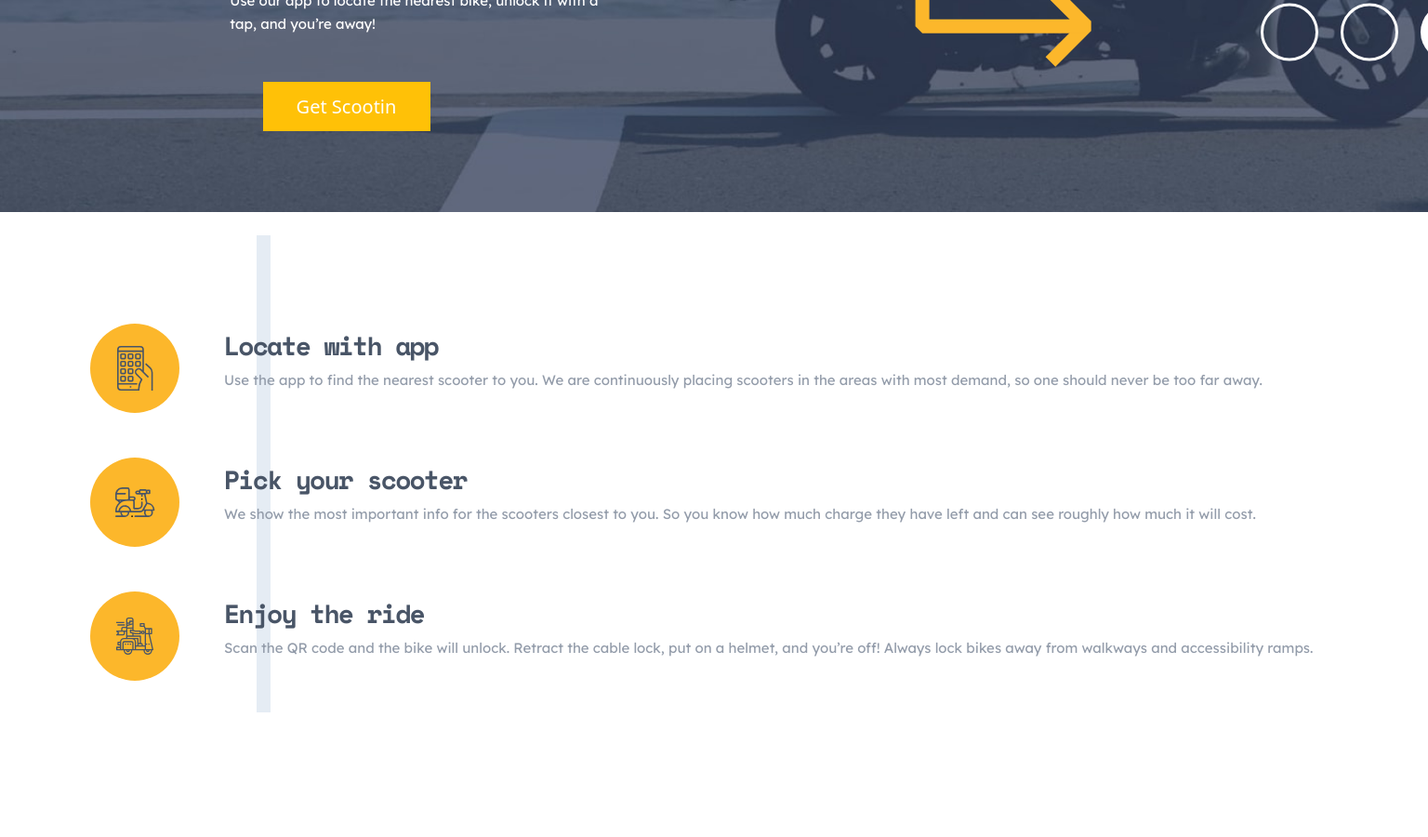
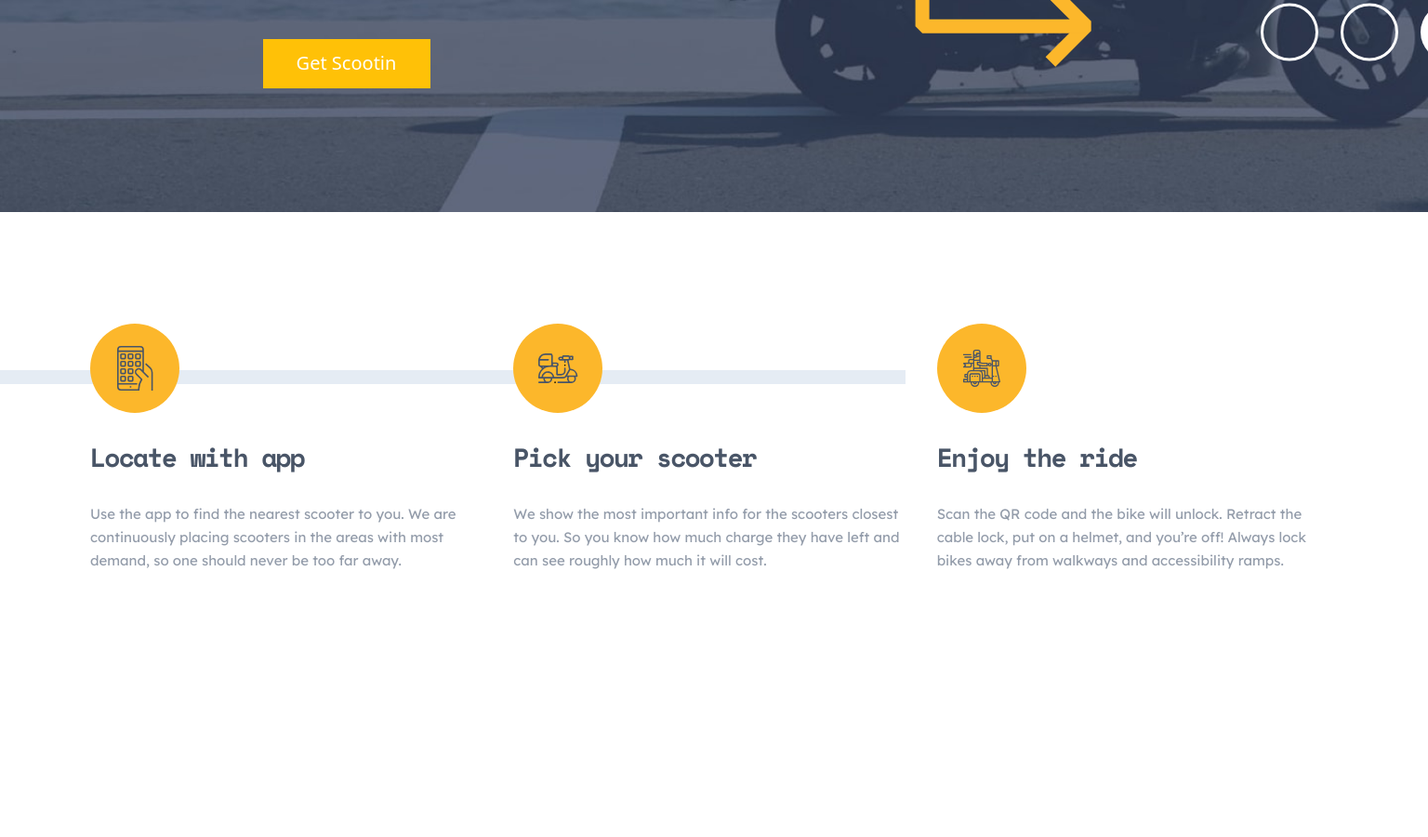
Before and after one commit to radhd/scoot-multi-page-website, a plain HTML site: page starter-code/index.html in a window 1536 px wide. Shown: the part 486-1386 px from the top of the page at 93% size. After the commit the page ends 1285 px from the top, so only its background shows below. Drawn offline with nearby package versions, Linux system fonts and the light colour scheme.

Commit message:
Second section with locate with app is done all responsives

```diff
--- a/starter-code/index.css
+++ b/starter-code/index.css
@@ -183,7 +183,7 @@ section {
 	}
 
 	.yellow-line {
-		margin-bottom: -11%;
+		margin-bottom: -5%;
 	}
 
 	.right-arrow {
@@ -199,7 +199,7 @@ section {
 
 	.hero-main-text {
 		text-align: start;
-		margin-top: 153px;
+		margin-top: 60px;
 	}
 
 	.hero-main-text h1 {
@@ -215,4 +215,11 @@ section {
 		font-size: 0, 9375rem;
 		margin-left: -3%;
 	}
+
+	.dark-gray-line {
+		width: 974px;
+		height: 15px;
+		left: 0%;
+		top: 15%;
+	}
 }
--- a/starter-code/index.html
+++ b/starter-code/index.html
@@ -122,32 +122,38 @@
 				<div
 					class="d-none d-md-block dark-gray-line position-absolute"
 				></div>
+				<div class="row">
 					<!-- Item 1 -->
 					<div
-					class="text-center pb-5 d-md-flex align-items-md-start text-md-start gap-5"
+						class="text-center pb-5 d-md-flex d-lg-block align-items-md-start text-md-start gap-5 col-lg"
 					>
 						<img src="assets/icons/locate.svg" alt="" />
 						<div>
-						<h3 class="py-4 m-0 py-md-0 h3 h-text-size-h3">
+							<h3
+								class="py-4 m-0 py-md-0 h3 h-text-size-h3 py-lg-4"
+							>
 								Locate with app
 							</h3>
 							<p
 								class="lexend-deca-400"
 								style="color: var(--custom-dim-grey)"
 							>
-							Use the app to find the nearest scooter to you. We
-							are continuously placing scooters in the areas with
-							most demand, so one should never be too far away.
+								Use the app to find the nearest scooter to you.
+								We are continuously placing scooters in the
+								areas with most demand, so one should never be
+								too far away.
 							</p>
 						</div>
 					</div>
 					<!-- Item 2 -->
 					<div
-					class="text-center pb-5 d-md-flex align-items-md-start text-md-start gap-5"
+						class="text-center pb-5 d-md-flex align-items-md-start text-md-start gap-5 col-lg d-lg-block"
 					>
 						<img src="assets/icons/scooter.svg" alt="" />
 						<div>
-						<h3 class="py-4 m-0 py-md-0 h3 h-text-size-h3">
+							<h3
+								class="py-4 m-0 py-md-0 h3 h-text-size-h3 py-lg-4"
+							>
 								Pick your scooter
 							</h3>
 							<p
@@ -156,28 +162,32 @@
 							>
 								We show the most important info for the scooters
 								closest to you. So you know how much charge they
-							have left and can see roughly how much it will cost.
+								have left and can see roughly how much it will
+								cost.
 							</p>
 						</div>
 					</div>
 					<!-- Item 3 -->
 					<div
-					class="text-center pb-5 d-md-flex align-items-md-start text-md-start gap-5"
+						class="text-center pb-5 d-md-flex align-items-md-start text-md-start gap-5 col-lg d-lg-block"
 					>
 						<img src="assets/icons/ride.svg" alt="" />
 						<div>
-						<h3 class="py-4 m-0 py-md-0 h3 h-text-size-h3">
+							<h3
+								class="py-4 m-0 py-md-0 h3 h-text-size-h3 py-lg-4"
+							>
 								Enjoy the ride
 							</h3>
 							<p
 								class="lexend-deca-400"
 								style="color: var(--custom-dim-grey)"
 							>
-							Scan the QR code and the bike will unlock. Retract
-							the cable lock, put on a helmet, and you’re off!
-							Always lock bikes away from walkways and
-							accessibility ramps.
+								Scan the QR code and the bike will unlock.
+								Retract the cable lock, put on a helmet, and
+								you’re off! Always lock bikes away from walkways
+								and accessibility ramps.
 							</p>
+						</div>
 					</div>
 				</div>
 			</section>
```
Lines whose indentation alone changed are shown as unchanged.
